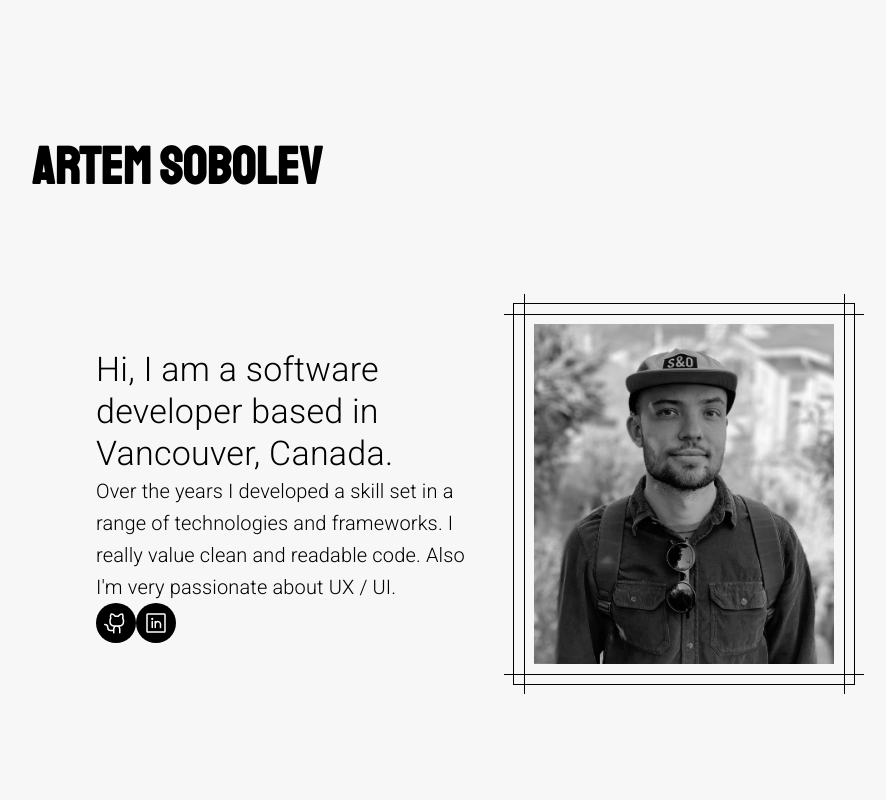
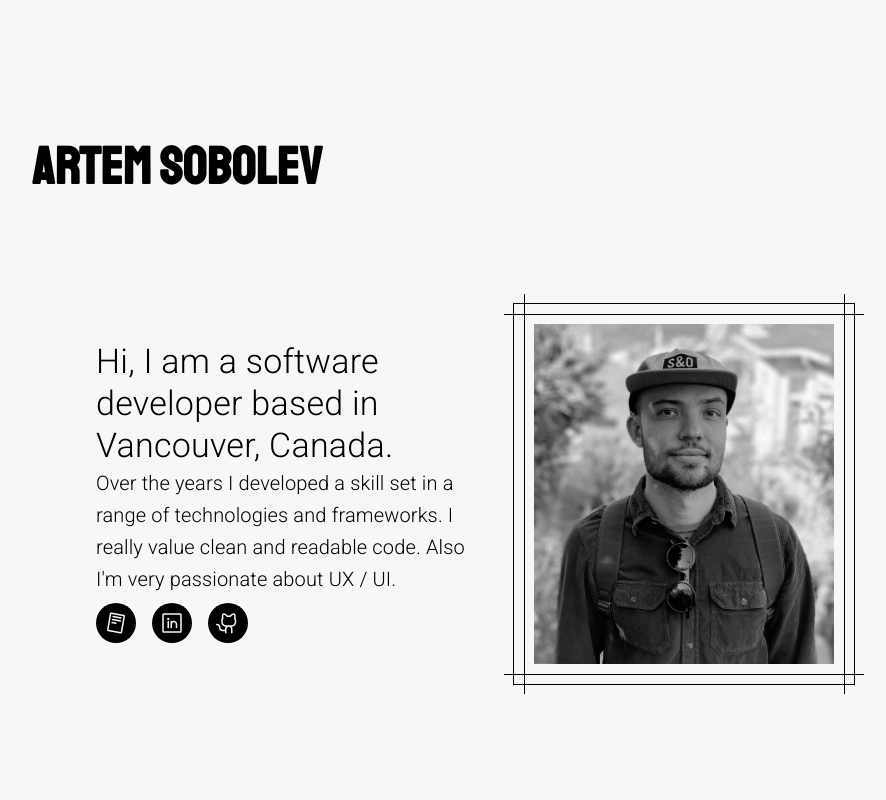
Before and after one commit to BirdyArt/about, a React (Vite) app in the folder portfolio/: page / in a window 1280 px wide. Shown: the top 800 px of the page, without its empty margins (160-1046 px from the left). Built offline with nearby package versions, Linux system fonts and the light colour scheme.

Commit message:
feat: added contact info and cv

```diff
--- a/portfolio/src/components/Careers.tsx
+++ b/portfolio/src/components/Careers.tsx
@@ -104,7 +104,7 @@ const Careers = () => {
                   </Typography>
                 ) : null}
                 <Typography variant="h6">
-                  Software Developer @ IdyaFlow
+                  Frontend Software Developer @ IdyaFlow
                 </Typography>
                 <Typography variant="body2">Vancouver, BC</Typography>
                 <Typography variant="body1" mt={2}>
--- a/portfolio/src/components/Hero.tsx
+++ b/portfolio/src/components/Hero.tsx
@@ -1,7 +1,7 @@
 import { Box, IconButton, Typography } from "@mui/material";
 import { Fade } from "react-awesome-reveal";
 import Typewriter from "./TypeWriter";
-import { GithubLogo, LinkedinLogo } from "@phosphor-icons/react";
+import { GithubLogo, LinkedinLogo, ReadCvLogo } from "@phosphor-icons/react";
 
 const Hero = () => {
   return (
@@ -39,19 +39,55 @@ const Hero = () => {
               and frameworks. I really value clean and readable code. Also I'm
               very passionate about UX / UI.
             </Typography>
-            <Box display={"flex"}>
-              {" "}
+            <Box
+              display={"flex"}
+              py={1}
+              justifyContent={{ xs: "center", md: "start" }}
+            >
               <IconButton
-                sx={{ bgcolor: "black", color: "white" }}
-                aria-label="add to shopping cart"
+                href="/cv.pdf"
+                download
+                sx={{
+                  bgcolor: "black",
+                  color: "#F5F5F5",
+                  mr: 2,
+                  "&:hover": {
+                    backgroundColor: "text.secondary",
+                  },
+                }}
+                aria-label="read cv link"
+              >
+                <ReadCvLogo />
+              </IconButton>
+              <IconButton
+                href="https://www.linkedin.com/in/artem-sobolev/"
+                target="_blank"
+                sx={{
+                  bgcolor: "black",
+                  color: "#F5F5F5",
+                  mr: 2,
+                  "&:hover": {
+                    backgroundColor: "text.secondary",
+                  },
+                }}
+                aria-label="linkedin link"
+              >
+                <LinkedinLogo />
+              </IconButton>
+              <IconButton
+                href="https://github.com/BirdyArt"
+                target="_blank"
+                sx={{
+                  bgcolor: "black",
+                  color: "#F5F5F5",
+                  mr: 2,
+                  "&:hover": {
+                    backgroundColor: "text.secondary",
+                  },
+                }}
+                aria-label="github link"
               >
                 <GithubLogo />
-              </IconButton>
-              <IconButton
-                sx={{ bgcolor: "black", color: "white" }}
-                aria-label="add to shopping cart"
-              >
-                <LinkedinLogo />
               </IconButton>
             </Box>
           </Fade>
```
Also changed, not shown: 1 other file (tests, documents, lock files or other folders).
